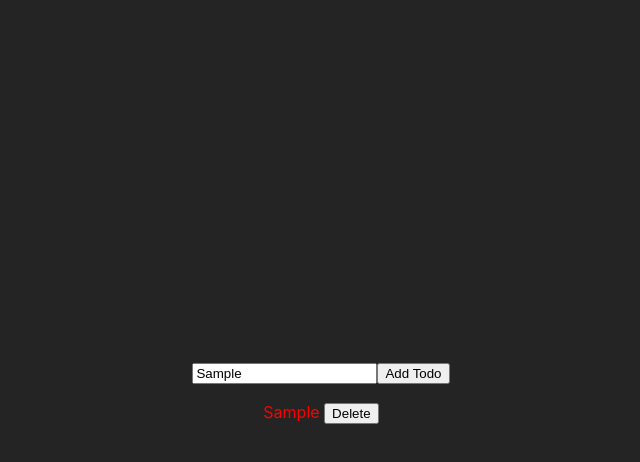
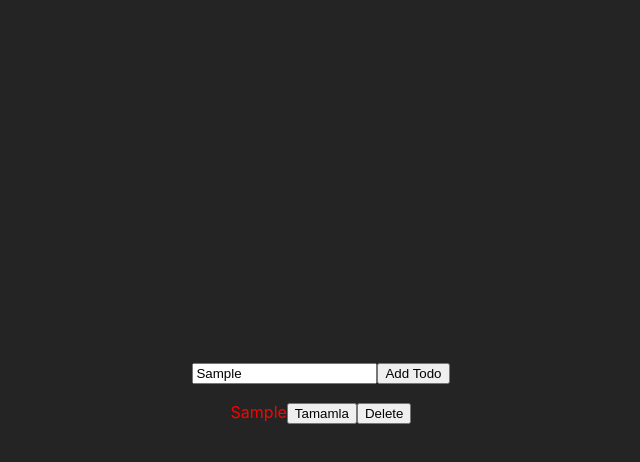
Before and after one commit to batuhanCobann/react-todo, a React (Vite) app: page / in a window 1280 px wide. Both pictures are taken after typing "Sample" into the empty fields and a click on the button "Add Todo". Shown: the top 462 px of the page, without its empty margins (319-959 px from the left). Built offline with nearby package versions, Linux system fonts and the light colour scheme.

Commit message:
düzenle ve sil butonları aktif hale getirildi

```diff
--- a/src/App.jsx
+++ b/src/App.jsx
@@ -23,7 +23,19 @@ function App() {
     setTodos([ ...todos, newTodoItem ])
   }
 
-  console.log(todos);
+  function completedTodo(todoId){
+    const updateTodo =  todos.map((todo) =>
+    todo.id == todoId ? {...todo, copleted: !todo.copleted } : todo
+  );
+  setTodos(updateTodo)
+  }
+
+  function deleteTodo(todoId){
+    const updateTodo = todos.filter((todo) => todo.id !== todoId)
+    setTodos(updateTodo)
+  }
+
+
   return (
     <>
       <input
@@ -33,7 +45,11 @@ function App() {
 
       <button onClick={addTodo}>Add Todo</button>
       {todos.map(todo => (
-        <p className={todo.copleted ? "okey-todo" : "no-todo"} key={todo.id}>{todo.title} <button>Delete</button></p>
+        <p className={todo.copleted ? "okey-todo" : "no-todo"}
+        key={todo.id}>
+        <span>{todo.title}</span>
+        <button onClick={() => completedTodo(todo.id)}>{todo.copleted ? "Geri Al" : "Tamamla" }</button>
+        <button onClick={() => deleteTodo(todo.id)}>Delete</button></p>
       ))}
     </>
   )
```
